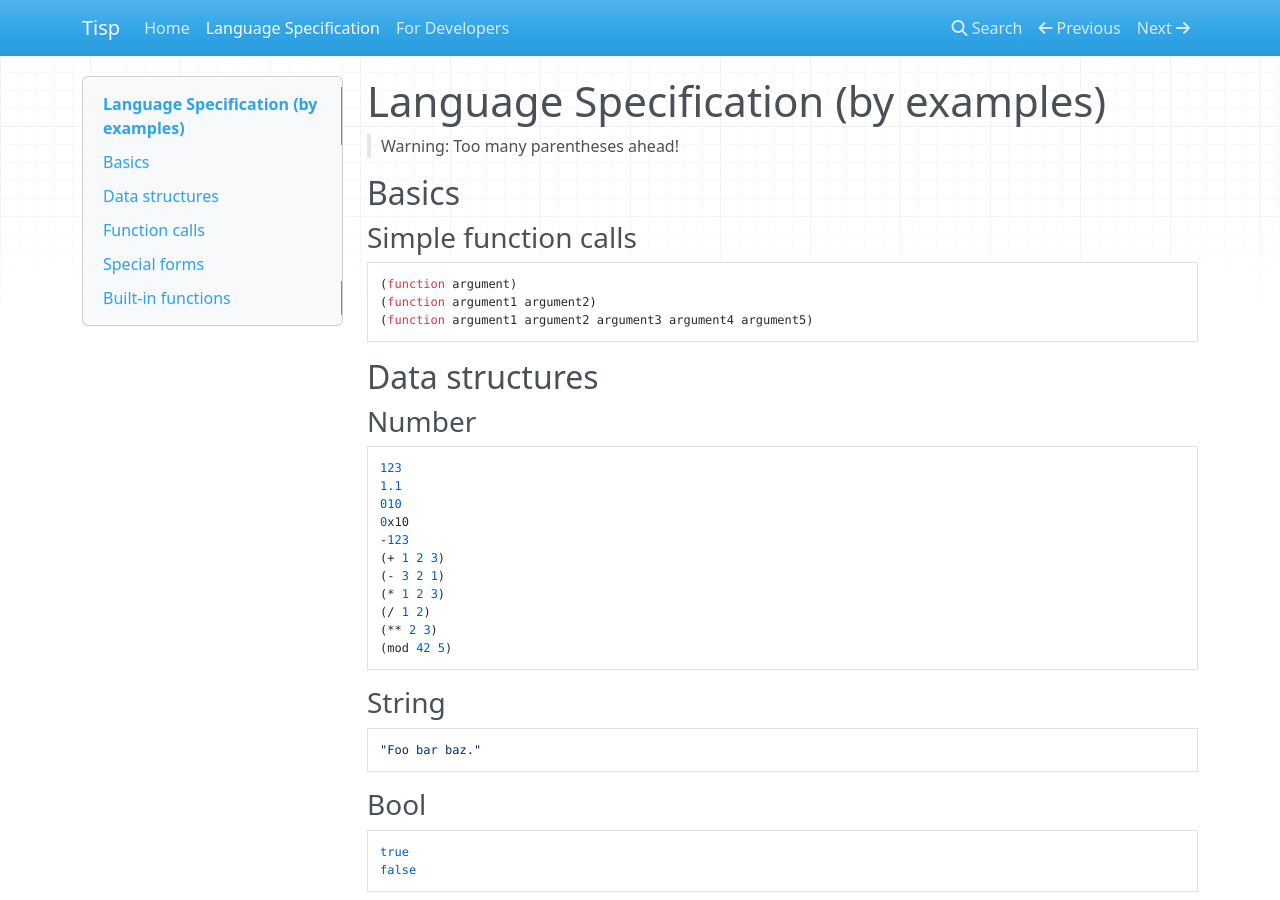
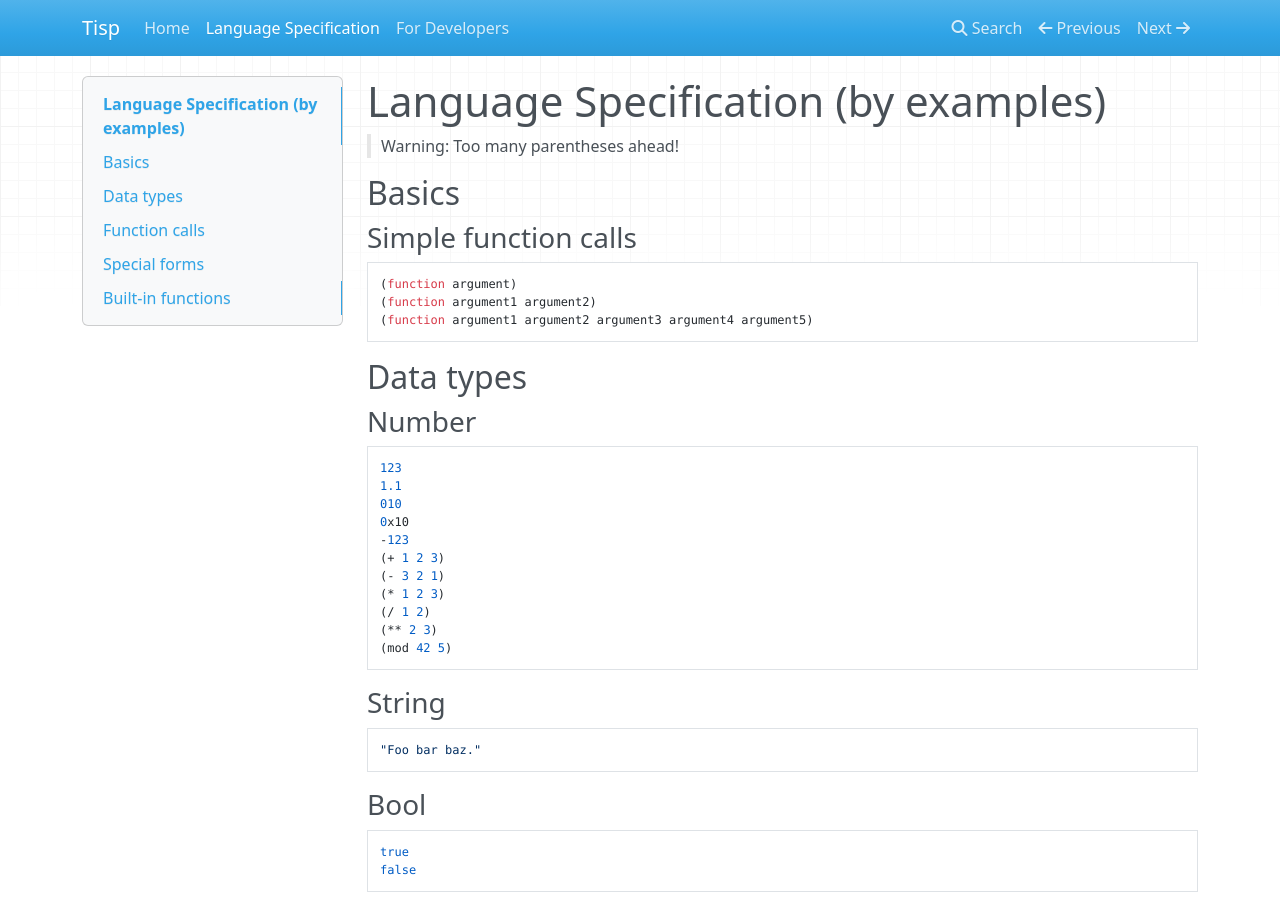
Before and after one commit to cloe-lang/cloe, an MkDocs documentation site: the page built from docs/language_specification.md, in a window 1280 px wide and 900 px high. Built offline with MkDocs 1.6.1, drawn with Linux system fonts in a browser that asks for light colours; nearby versions of some CDN libraries; old or Windows-style settings are respelled for this version of MkDocs.

Commit message:
Poke documentation

````diff
--- a/docs/language_specification.md
+++ b/docs/language_specification.md
@@ -12,7 +12,7 @@
 (function argument1 argument2 argument3 argument4 argument5)
 ```
 
-## Data structures
+## Data types
 
 ### Number
 
````
